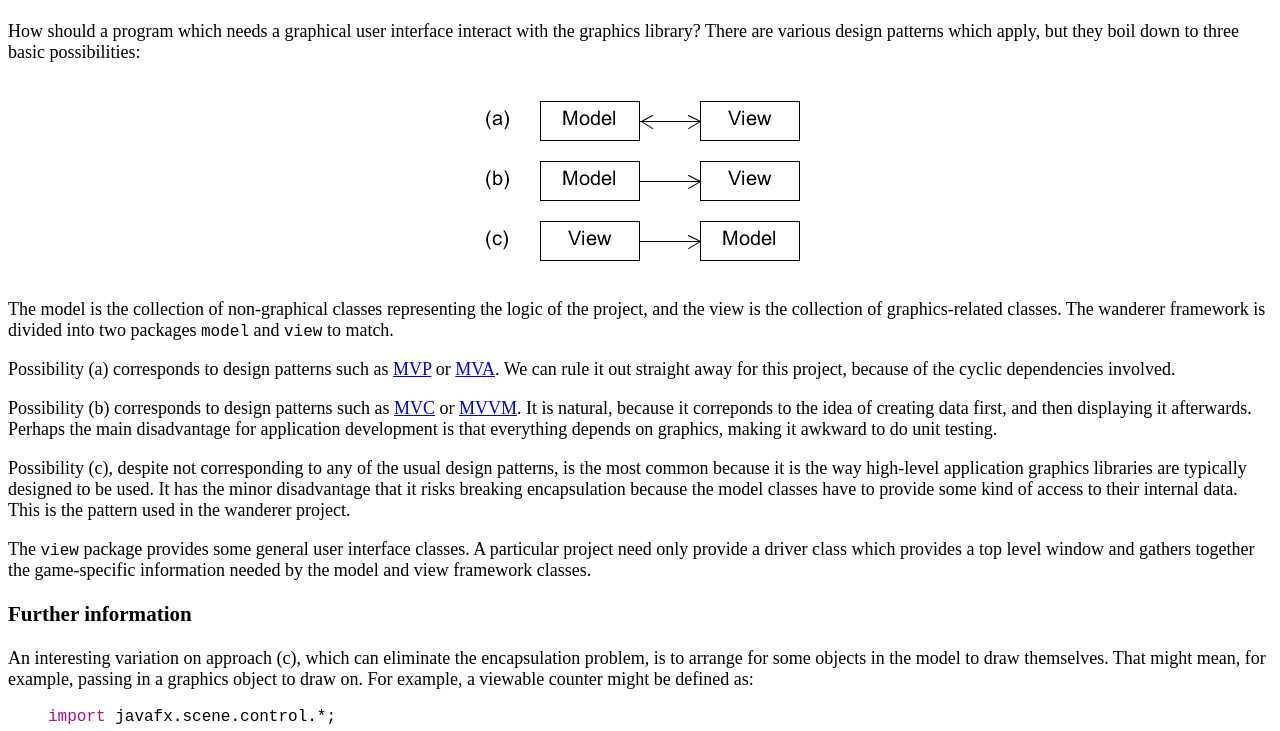
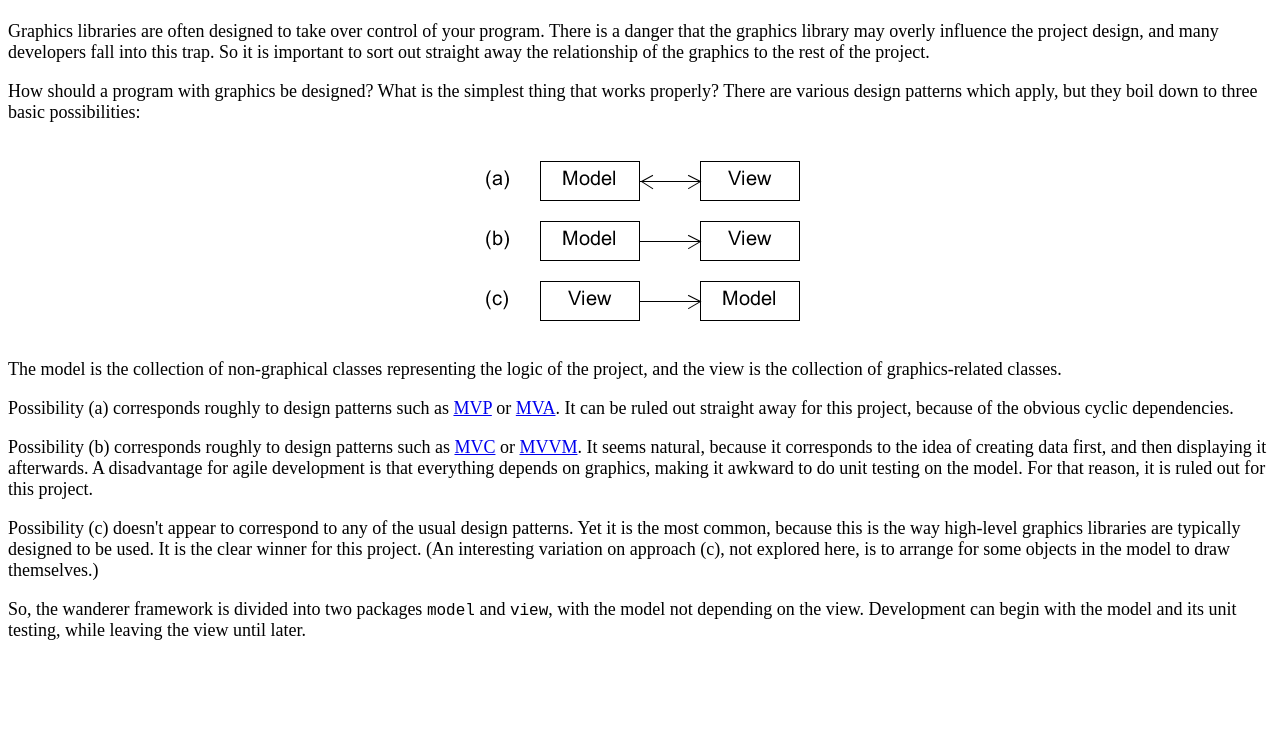
Before and after one commit to csijh/wanderer, a plain HTML site: page docs/graphics.html in a window 1280 px wide. Shown: the part 69-800 px from the top of the page. Drawn offline with nearby package versions, Linux system fonts and the light colour scheme.

Commit message:
Tidy up documentation

```diff
--- a/docs/graphics.html
+++ b/docs/graphics.html
@@ -16,85 +16,46 @@
 
 <h1>Graphics</h1>
 
-<p>How should a program which needs a graphical user interface interact with the
-graphics library?  There are various design patterns which apply, but they boil
-down to three basic possibilities:</p>
+<p>Graphics libraries are often designed to take over control of your program.
+There is a danger that the graphics library may overly influence the project
+design, and many developers fall into this trap.  So it is important to sort out
+straight away the relationship of the graphics to the rest of the project.</p>
+
+<p>How should a program with graphics be designed? What is the simplest thing
+that works properly? There are various design patterns which apply, but they
+boil down to three basic possibilities:</p>
 
 <img src="graphics.png" alt="a model and a view (a) depending on each other,
 (b) with the model depending on the view and (c) with the view depending on
 the model" />
 
 <p>The model is the collection of non-graphical classes representing the logic
-of the project, and the view is the collection of graphics-related classes.  The
-wanderer framework is divided into two packages <code>model</code> and
-<code>view</code> to match.</p>
+of the project, and the view is the collection of graphics-related classes.</p>
 
-<p>Possibility (a) corresponds to design patterns such as <a
+<p>Possibility (a) corresponds roughly to design patterns such as <a
 href="https://en.wikipedia.org/wiki/Model-view-presenter">MVP</a> or <a
-href="https://en.wikipedia.org/wiki/Model-view-adapter">MVA</a>.  We can rule it
-out straight away for this project, because of the cyclic dependencies
-involved.</p>
+href="https://en.wikipedia.org/wiki/Model-view-adapter">MVA</a>.  It can be
+ruled out straight away for this project, because of the obvious cyclic
+dependencies.</p>
 
-<p>Possibility (b) corresponds to design patterns such as <a
+<p>Possibility (b) corresponds roughly to design patterns such as <a
 href="https://en.wikipedia.org/wiki/Model-view-controller">MVC</a> or <a
-href="https://en.wikipedia.org/wiki/Model-view-viewmodel">MVVM</a>.  It is
-natural, because it correponds to the idea of creating data first, and then
-displaying it afterwards.  Perhaps the main disadvantage for application
-development is that everything depends on graphics, making it awkward to do unit
-testing.</p>
+href="https://en.wikipedia.org/wiki/Model-view-viewmodel">MVVM</a>.  It seems
+natural, because it corresponds to the idea of creating data first, and then
+displaying it afterwards.  A disadvantage for agile development is that
+everything depends on graphics, making it awkward to do unit testing on the
+model. For that reason, it is ruled out for this project.</p>
 
-<p>Possibility (c), despite not corresponding to any of the usual design
-patterns, is the most common because it is the way high-level application
-graphics libraries are typically designed to be used.  It has the minor
-disadvantage that it risks breaking encapsulation because the model classes have
-to provide some kind of access to their internal data.  This is the pattern used
-in the wanderer project.</p>
+<p>Possibility (c) doesn't appear to correspond to any of the usual design
+patterns.  Yet it is the most common, because this is the way high-level
+graphics libraries are typically designed to be used.  It is the clear winner
+for this project. (An interesting variation on approach (c), not explored here,
+is to arrange for some objects in the model to draw themselves.)</p>
 
-<p>The <code>view</code> package provides some general user interface classes. A
-particular project need only provide a driver class which provides a top level
-window and gathers together the game-specific information needed by the model
-and view framework classes.</p>
-
-<h3>Further information</h3>
-
-<p>An interesting variation on approach (c), which can eliminate the
-encapsulation problem, is to arrange for some objects in the model to draw
-themselves.  That might mean, for example, passing in a graphics object to draw
-on.  For example, a viewable counter might be defined as:</p>
-
-<pre>import javafx.scene.control.*;
-
-/* A viewable counter. */
-class Counter {
-    private int n;
-    private Label label;
-
-    Counter(Label l) { label = l; update(); }
-
-    void count() { n++; update(); }
-
-    private void update() {
-        if (label != null) label.setText("" + n);
-    }
-
-    private static void claim(boolean b) {
-        if (!b) throw new Error("Bug");
-    }
-
-    public static void main(String[] args) {
-        Counter c = new Counter(null);
-        claim(c.n == 0);
-        c.count();
-        claim(c.n == 1);
-    }
-}
-</pre>
-
-<p>A class of this kind depends on the graphics library. Allowing the graphics
-object to be null means that, during unit testing, no graphics objects are
-created and no graphics methods are called.  As a result, the graphics system as
-a whole is not started up. The unit testing in <code>main</code>
-non-interactively tests the non-graphics behaviour of the class.</p>
+<p>So, the wanderer framework is divided into two packages <code>model</code>
+and <code>view</code>, with the model not depending on the view.  Development
+can begin with the model and its unit testing, while leaving the view until
+later.</p>
 
 </body>
 </html>
```
Also changed, not shown: docs/aims.html (+13 -15 lines), docs/index.html (+1 -1 lines), docs/testing.html (+4 -4 lines).
